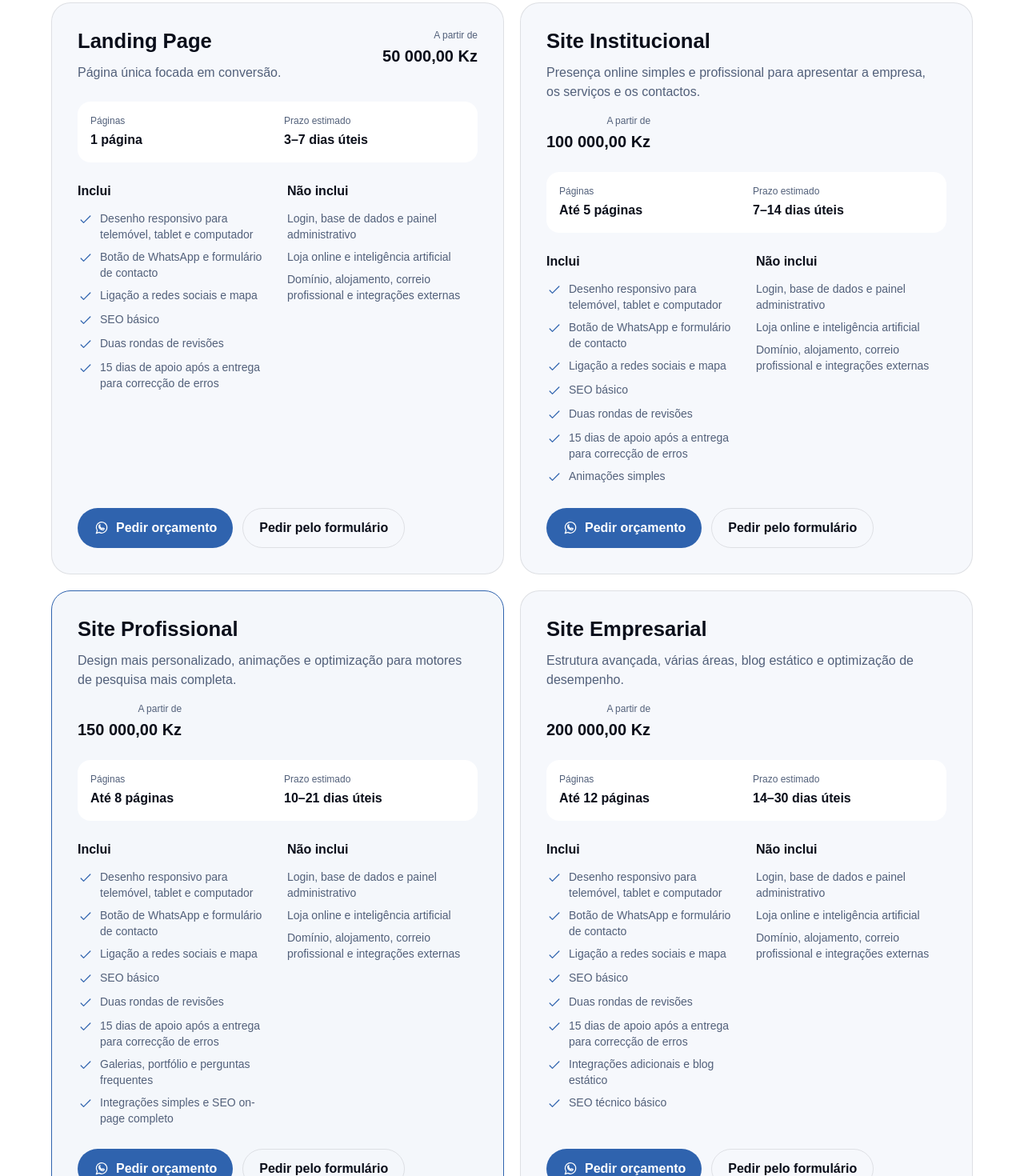
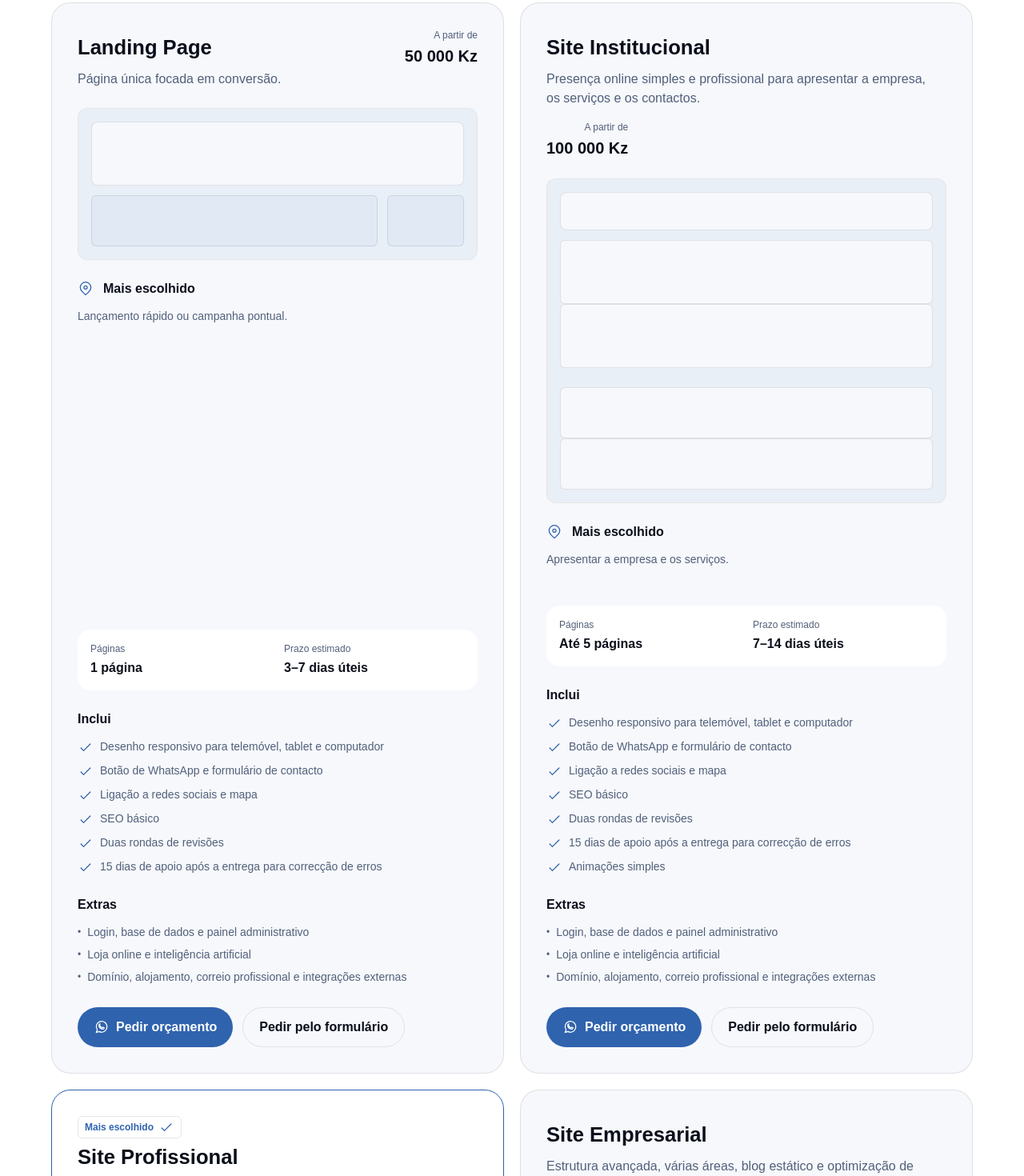
Before and after one commit to elyqueta/ns2_site, an Angular app: page /desenvolvimento-web in a window 1280 px wide. Shown: the part 1280-2750 px from the top of the page at 80% size. Built offline with nearby package versions, Linux system fonts and the light colour scheme.

Commit message:
feat(fase-07): pacotes desenvolvimento web com destaque, wireframe, preços e tabela comparativa

```diff
--- a/src/app/data/web-pacotes.ts
+++ b/src/app/data/web-pacotes.ts
@@ -7,8 +7,11 @@ export interface PacoteWeb {
   readonly prazo: LocalizedText;
   readonly paginas: LocalizedText;
   readonly descricao: LocalizedText;
+  readonly idealPara: LocalizedText;
   readonly inclui: readonly LocalizedText[];
   readonly naoInclui: readonly LocalizedText[];
+  readonly extras: readonly LocalizedText[];
+  readonly wireframe: 'uma-secao' | 'varias-paginas' | 'com-blog';
   readonly destaque?: boolean;
   readonly href: string;
 }
@@ -53,8 +56,14 @@ export const webPacotes: readonly PacoteWeb[] = [
       pt: 'Página única focada em conversão.',
       en: 'A single page focused on conversion.',
     },
+    idealPara: {
+      pt: 'Lançamento rápido ou campanha pontual.',
+      en: 'Quick launch or one-off campaign.',
+    },
     inclui: incluiTodos,
     naoInclui: naoIncluiTodos,
+    extras: naoIncluiTodos,
+    wireframe: 'uma-secao',
     href: '/desenvolvimento-web',
   },
   {
@@ -67,8 +76,14 @@ export const webPacotes: readonly PacoteWeb[] = [
       pt: 'Presença online simples e profissional para apresentar a empresa, os serviços e os contactos.',
       en: 'A simple, professional online presence to present your company, services and contact details.',
     },
+    idealPara: {
+      pt: 'Apresentar a empresa e os serviços.',
+      en: 'Present your company and services.',
+    },
     inclui: [...incluiTodos, { pt: 'Animações simples', en: 'Simple animations' }],
     naoInclui: naoIncluiTodos,
+    extras: naoIncluiTodos,
+    wireframe: 'varias-paginas',
     href: '/desenvolvimento-web',
   },
   {
@@ -80,6 +95,10 @@ export const webPacotes: readonly PacoteWeb[] = [
     descricao: {
       pt: 'Design mais personalizado, animações e optimização para motores de pesquisa mais completa.',
       en: 'More tailored design, animations and more comprehensive search engine optimisation.',
+    },
+    idealPara: {
+      pt: 'Negócio em crescimento com conteúdo próprio.',
+      en: 'Growing business with its own content.',
     },
     inclui: [
       ...incluiTodos,
@@ -93,6 +112,8 @@ export const webPacotes: readonly PacoteWeb[] = [
       },
     ],
     naoInclui: naoIncluiTodos,
+    extras: naoIncluiTodos,
+    wireframe: 'com-blog',
     destaque: true,
     href: '/desenvolvimento-web',
   },
@@ -106,6 +127,10 @@ export const webPacotes: readonly PacoteWeb[] = [
       pt: 'Estrutura avançada, várias áreas, blog estático e optimização de desempenho.',
       en: 'An advanced structure with multiple sections, a static blog and performance optimisation.',
     },
+    idealPara: {
+      pt: 'Estrutura avançada e blog institucional.',
+      en: 'Advanced structure and institutional blog.',
+    },
     inclui: [
       ...incluiTodos,
       {
@@ -115,6 +140,8 @@ export const webPacotes: readonly PacoteWeb[] = [
       { pt: 'SEO técnico básico', en: 'Basic technical SEO' },
     ],
     naoInclui: naoIncluiTodos,
+    extras: naoIncluiTodos,
+    wireframe: 'com-blog',
     href: '/desenvolvimento-web',
   },
 ];
--- a/src/app/i18n/en.ts
+++ b/src/app/i18n/en.ts
@@ -56,6 +56,9 @@ export const en = {
     languageSelection: 'Language',
     languagePortuguese: 'Portuguese',
     languageEnglish: 'English',
+    maisEscolhido: 'Most popular',
+    compararPacotes: 'Compare packages',
+    extrasLabel: 'Extras',
   },
   pages: {
     home: 'Home',
--- a/src/app/i18n/pt.ts
+++ b/src/app/i18n/pt.ts
@@ -46,6 +46,9 @@ export const pt = {
     languageSelection: 'Idioma',
     languagePortuguese: 'Português',
     languageEnglish: 'Inglês',
+    maisEscolhido: 'Mais escolhido',
+    compararPacotes: 'Comparar pacotes',
+    extrasLabel: 'Extras',
   },
   pages: {
     home: 'Início',
--- a/src/app/pages/desenvolvimento-web/desenvolvimento-web.html
+++ b/src/app/pages/desenvolvimento-web/desenvolvimento-web.html
@@ -34,19 +34,24 @@
         </p>
       </div>
 
-      <ul class="mt-10 grid gap-5 lg:grid-cols-2">
+      <ul class="mt-10 grid gap-5 lg:grid-cols-2 align-items-stretch">
         @for (package of websitePackages(); track package.slug) {
-          <li [id]="package.slug">
+          <li [id]="package.slug" class="flex flex-col min-h-0">
             <article
               class="flex h-full flex-col rounded-card border p-6 sm:p-8"
               [class.border-accent]="package.destaque"
-              [class.bg-accent/5]="package.destaque"
               [class.border-line]="!package.destaque"
               [class.bg-bg]="!package.destaque"
             >
-              <div class="flex flex-wrap items-start justify-between gap-4">
+              <div class="flex flex-wrap items-start justify-between gap-4 mb-6">
                 <div>
-                  <h3 class="font-display text-h3 font-semibold text-fg">
+                  @if (package.destaque) {
+                    <span class="inline-flex items-center gap-1.5 px-2 py-0.5 rounded-md border border-line text-xs font-semibold text-accent-bright">
+                    {{ maisEscolhido() }}
+                      <app-icon name="check" class="mt-0.5 shrink-0 text-accent-bright" />
+                    </span>
+                  }
+                  <h3 class="mt-2 font-display text-h3 font-semibold text-fg">
                     {{ package.nome | localized }}
                   </h3>
                   <p class="mt-3 max-w-[55ch] text-fg-muted">{{ package.descricao | localized }}</p>
@@ -59,6 +64,63 @@
                     {{ package.aPartirDe | kz }}
                   </p>
                 </div>
+              </div>
+
+              <div class="mb-6">
+                <div class="wireframe relative overflow-hidden rounded-xl border border-line bg-surface p-4">
+                  @if (package.wireframe === 'uma-secao') {
+                    <div class="absolute inset-0 bg-accent/10"></div>
+                    <div class="relative z-10 h-20 rounded-lg border border-line bg-bg mb-3"></div>
+                    <div class="flex gap-3">
+                      <div class="flex-1 h-16 rounded-md border border-line bg-bg"></div>
+                      <div class="w-24 h-16 rounded-md border border-line bg-bg"></div>
+                    </div>
+                  } @else if (package.wireframe === 'varias-paginas') {
+                    <div class="absolute inset-0 bg-accent/10"></div>
+                    <div class="relative z-10">
+                      <div class="h-12 rounded-lg border border-line bg-bg mb-3"></div>
+                      <div class="grid gap-3">
+                        <div class="grid-cols-2 gap-3">
+                          <div class="h-20 rounded-md border border-line bg-bg"></div>
+                          <div class="h-20 rounded-md border border-line bg-bg"></div>
+                        </div>
+                        <div class="grid-cols-2 gap-3 mt-3">
+                          <div class="h-16 rounded-md border border-line bg-bg"></div>
+                          <div class="h-16 rounded-md border border-line bg-bg"></div>
+                        </div>
+                      </div>
+                    </div>
+                  } @else {
+                    <div class="absolute inset-0 bg-accent/10"></div>
+                    <div class="relative z-10">
+                      <div class="h-12 rounded-lg border border-line bg-bg mb-3"></div>
+                      <div class="grid gap-3">
+                        <div class="grid-cols-2 gap-3">
+                          <div class="h-20 rounded-md border border-line bg-bg"></div>
+                          <div class="h-20 rounded-md border border-line bg-bg"></div>
+                        </div>
+                        <div class="grid-cols-2 gap-3 mt-3">
+                          <div class="h-16 rounded-md border border-line bg-bg"></div>
+                          <div class="h-16 rounded-md border border-line bg-bg"></div>
+                        </div>
+                      </div>
+                      <div class="mt-3 h-20 rounded-md border border-line bg-bg"></div>
+                    </div>
+                  }
+                </div>
+              </div>
+
+              <div class="mb-6 flex-1">
+                <div class="flex items-start gap-3 mb-3">
+                  <app-icon
+                    name="pin"
+                    class="mt-0.5 shrink-0 text-accent-bright"
+                  />
+                  <span class="font-semibold text-fg">
+                    {{ maisEscolhido() }}
+                  </span>
+                </div>
+                <p class="text-sm text-fg-muted">{{ package.idealPara | localized }}</p>
               </div>
 
               <dl class="mt-6 grid grid-cols-2 gap-4 rounded-2xl bg-surface p-4">
@@ -76,9 +138,10 @@
                 </div>
               </dl>
 
-              <div class="mt-6 grid gap-6 sm:grid-cols-2">
-                <div>
-                  <h4 class="font-semibold text-fg">{{ copy.labels.includesLabel | localized }}</h4>
+              <div class="mt-6">
+                <h4 class="font-semibold text-fg">
+                  {{ copy.labels.includesLabel | localized }}
+                </h4>
                 <ul class="mt-3 space-y-2 text-sm text-fg-muted">
                   @for (item of package.inclui; track item.pt) {
                     <li class="flex gap-2">
@@ -88,16 +151,17 @@
                   }
                 </ul>
               </div>
-                <div>
-                  <h4 class="font-semibold text-fg">
-                    {{ copy.labels.notIncludedLabel | localized }}
-                  </h4>
+
+              <div class="mt-6">
+                <h4 class="font-semibold text-fg">{{ extrasLabel() }}</h4>
                 <ul class="mt-3 space-y-2 text-sm text-fg-muted">
-                    @for (item of package.naoInclui; track item.pt) {
-                      <li>{{ item | localized }}</li>
+                  @for (item of package.extras; track item.pt) {
+                    <li class="flex gap-2">
+                      <span class="mt-0.5 shrink-0 text-xs text-fg-muted">•</span>
+                      <span>{{ item | localized }}</span>
+                    </li>
                   }
                 </ul>
-                </div>
               </div>
 
               <div class="mt-auto pt-7">
@@ -123,6 +187,53 @@
           </li>
         }
       </ul>
+
+      <section class="mt-14 border border-line rounded-card bg-surface p-6 sm:p-8">
+        <h2 class="font-display text-h2 font-semibold text-fg mb-6">
+                    {{ compararPacotes() }}
+        </h2>
+        <div class="overflow-x-auto">
+          <table class="min-w-full text-left text-sm">
+            <thead>
+              <tr class="border-b border-line">
+                <th class="pb-3 font-semibold text-fg">{{ cardPackage() }}</th>
+                <th class="pb-3 font-semibold text-fg text-right">{{ copy.labels.startingAt | localized }}</th>
+                <th class="pb-3 font-semibold text-fg">{{ copy.labels.pagesLabel | localized }}</th>
+                <th class="pb-3 font-semibold text-fg">{{ copy.labels.termLabel | localized }}</th>
+                <th class="pb-3 font-semibold text-fg"></th>
+              </tr>
+            </thead>
+            <tbody class="divide-y divide-line">
+              @for (package of websitePackages(); track package.slug) {
+                <tr class="group hover:bg-surface-2">
+                  <td class="pb-4">
+                    <span class="font-semibold text-fg">{{ package.nome | localized }}</span>
+                    @if (package.destaque) {
+                      <span class="ml-2 inline-flex items-center gap-1 px-2 py-0.5 rounded-md border border-line text-[10px] font-semibold text-accent-bright">
+                    {{ maisEscolhido() }}
+                      </span>
+                    }
+                  </td>
+                  <td class="pb-4 text-right font-mono text-fg">{{ package.aPartirDe | kz }}</td>
+                  <td class="pb-4 text-fg-muted">{{ package.paginas | localized }}</td>
+                  <td class="pb-4 text-fg-muted">{{ package.prazo | localized }}</td>
+                  <td class="pb-4">
+                    <a
+                      class="inline-flex min-h-9 items-center justify-center gap-1.5 rounded-button border border-line px-3 py-1.5 text-[11px] font-semibold text-accent-bright transition-colors hover:bg-accent/10"
+                      [href]="package.quoteUrl"
+                      target="_blank"
+                      rel="noopener noreferrer"
+                    >
+                      <app-icon name="whatsapp" class="text-[10px]" />
+                      {{ copy.labels.quoteLabel | localized }}
+                    </a>
+                  </td>
+                </tr>
+              }
+            </tbody>
+          </table>
+        </div>
+      </section>
 
       <p
         class="mt-8 rounded-2xl border border-line bg-bg p-5 text-sm leading-relaxed text-fg-muted"
--- a/src/app/pages/desenvolvimento-web/desenvolvimento-web.ts
+++ b/src/app/pages/desenvolvimento-web/desenvolvimento-web.ts
@@ -43,6 +43,10 @@ export class DesenvolvimentoWeb {
   readonly breadcrumbs = computed(() => [
     { label: this.i18n.text(this.copy.hero.homeLabel), href: '/' },
   ]);
+  readonly maisEscolhido = computed(() => this.i18n.t('actions.maisEscolhido'));
+  readonly compararPacotes = computed(() => this.i18n.t('actions.compararPacotes'));
+  readonly extrasLabel = computed(() => this.i18n.t('actions.extrasLabel'));
+  readonly cardPackage = computed(() => this.i18n.t('uiKit.cardPackage'));
   readonly websitePackages = computed(() =>
     webPacotes.map((item) => ({
       ...item,
--- a/src/app/shared/pipes/kz.pipe.ts
+++ b/src/app/shared/pipes/kz.pipe.ts
@@ -14,7 +14,7 @@ export class KzPipe implements PipeTransform {
     return new Intl.NumberFormat(locale, {
       style: 'currency',
       currency: 'AOA',
-      maximumFractionDigits: 2,
+      maximumFractionDigits: 0,
     }).format(value);
   }
 }
```
Also changed, not shown: 1 other file (tests, documents, lock files or other folders). Lines whose indentation alone changed are shown as unchanged.
